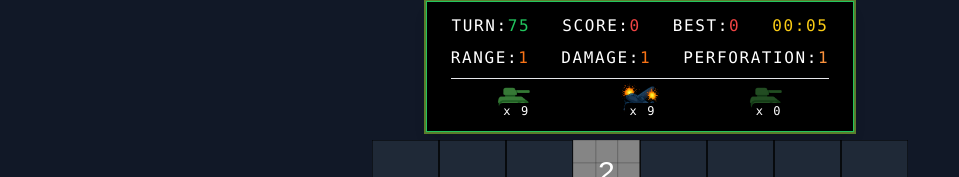
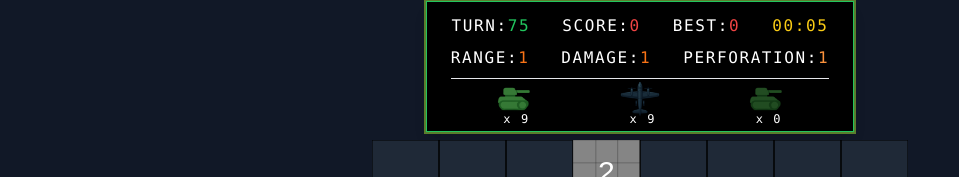
Before and after one commit to YoHaiYo/bomb-block-game-next, a Next.js app: page /bombblock in a window 1280 px wide. Shown: the part 113-290 px from the top of the page, without its empty margins (0-959 px from the left). Built offline with nearby package versions, Linux system fonts and the light colour scheme; no server answers; a web font is replaced by a local one.

Commit message:
폭격기 추가 준비

```diff
--- a/src/app/bombblock/page.jsx
+++ b/src/app/bombblock/page.jsx
@@ -269,7 +269,6 @@ export default function Page() {
       return;
     }
     if (turn + 1 === 77) {
-      // transformToTankBlock();
       transformToSpecialBlock(turn);
     }
 
@@ -415,29 +414,6 @@ export default function Page() {
   };
 
   /* 특수블럭 */
-  const transformToTankBlock = () => {
-    const allObstacles = [];
-
-    for (let y = 0; y < gridSize; y++) {
-      for (let x = 0; x < gridSize; x++) {
-        const cell = grid.current[y][x];
-        if (cell.obstacle) {
-          allObstacles.push({ x, y, strength: cell.obstacle });
-        }
-      }
-    }
-    // 상위 30% 내구도 필터링
-    const sorted = allObstacles.sort((a, b) => b.strength - a.strength);
-    const count = Math.ceil(sorted.length * 0.3);
-    const topObstacles = sorted.slice(0, count);
-
-    if (topObstacles.length > 0) {
-      const picked =
-        topObstacles[Math.floor(Math.random() * topObstacles.length)];
-      const cell = grid.current[picked.y][picked.x];
-      cell.isTank = true; // 탱크 여부 마킹
-    }
-  };
   const transformToSpecialBlock = (turn) => {
     const allObstacles = [];
 
@@ -648,7 +624,7 @@ export default function Page() {
                     : "opacity-30 cursor-not-allowed"
                 }`}
               />
-              <span className="absolute bottom-0 right-0 text-xs bg-black text-white px-1 rounded">
+              <span className="absolute -bottom-2 right-0 text-xs bg-blackxxx text-white px-1 rounded">
                 x {ownedSpecialWeapons.tank || 0}
               </span>
             </div>
@@ -657,10 +633,14 @@ export default function Page() {
             <div className="relative w-10 h-10 cursor-pointer">
               <img
                 src="/img/bomber.png"
-                alt="Bomber"
-                className="w-full h-full object-contain "
+                alt="Bomber Bomb"
+                className={`w-full h-full object-contain ${
+                  ownedSpecialWeapons.tank > 0
+                    ? "opacity-80 hover:opacity-100"
+                    : "opacity-30 cursor-not-allowed"
+                }`}
               />
-              <span className="absolute bottom-0 right-0 text-xs bg-black text-white px-1 rounded">
+              <span className="absolute -bottom-2 right-0 text-xs bg-blackxxx text-white px-1 rounded">
                 x {ownedSpecialWeapons.bomber || 0}
               </span>
             </div>
@@ -672,7 +652,7 @@ export default function Page() {
                 alt="Nuke"
                 className="w-full h-full object-contain opacity-50"
               />
-              <span className="absolute bottom-0 right-0 text-xs bg-black text-white px-1 rounded">
+              <span className="absolute -bottom-2 right-0 text-xs bg-blackxxx text-white px-1 rounded">
                 x {ownedSpecialWeapons.nuke || 0}
               </span>
             </div>
```
Also changed, not shown: public/img/bomber.png.
